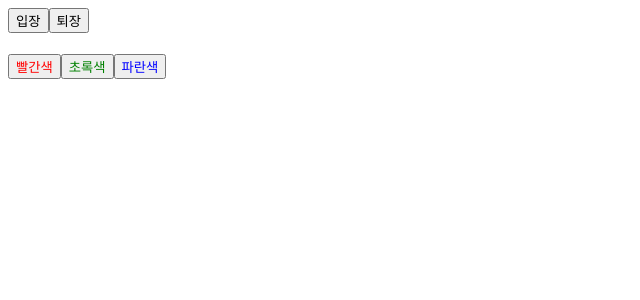
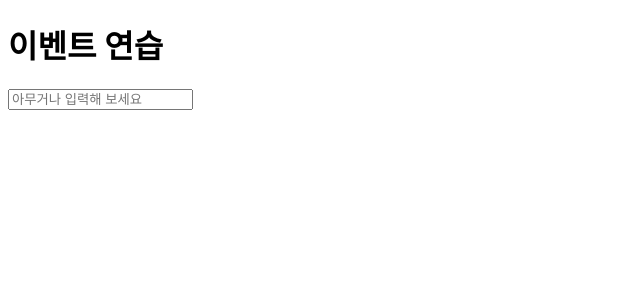
Before and after one commit to wlgn123/react-stuydy, a React (Create React App) app: page / in a window 1280 px wide. Shown: the top 300 px of the page, without its empty margins (0-640 px from the left). Built offline with nearby package versions, Linux system fonts and the light colour scheme.

Commit message:
4.2.2.1 onChange 이벤트 설정

```diff
--- a/src/App.js
+++ b/src/App.js
@@ -4,7 +4,8 @@
 // import MyComponent from './example/_3';
 // import MyComponent from './example/_3/MyComponent3_4';
 // import Counter from './example/_3/MyComponent4_1';
-import Say from './example/_3/MyComponent4_2';
+// import Say from './example/_3/MyComponent4_2';
+import EventPractice from './example/_4/MyComponent_2_1';
 
 function App() {
   return (
@@ -18,7 +19,8 @@
       {/* <MyComponent /> */}
       {/* <MyComponent name="React">테스트입니다만</MyComponent> */}
       {/* <Counter /> */}
-      <Say />
+      {/* <Say /> */}
+      <EventPractice />
     </>
   );
 }
--- /dev/null
+++ b/src/example/_4/MyComponent_2_1.js
@@ -0,0 +1,21 @@
+import React, { Component } from 'react';
+
+class EventPractice extends Component {
+  render() {
+    return (
+      <div>
+        <h1>이벤트 연습</h1>
+        <input
+          type="text"
+          name="message"
+          placeholder="아무거나 입력해 보세요"
+          onChange={(e) => {
+            console.log(e.target.value);
+          }}
+        />
+      </div>
+    );
+  }
+}
+
+export default EventPractice;
```
